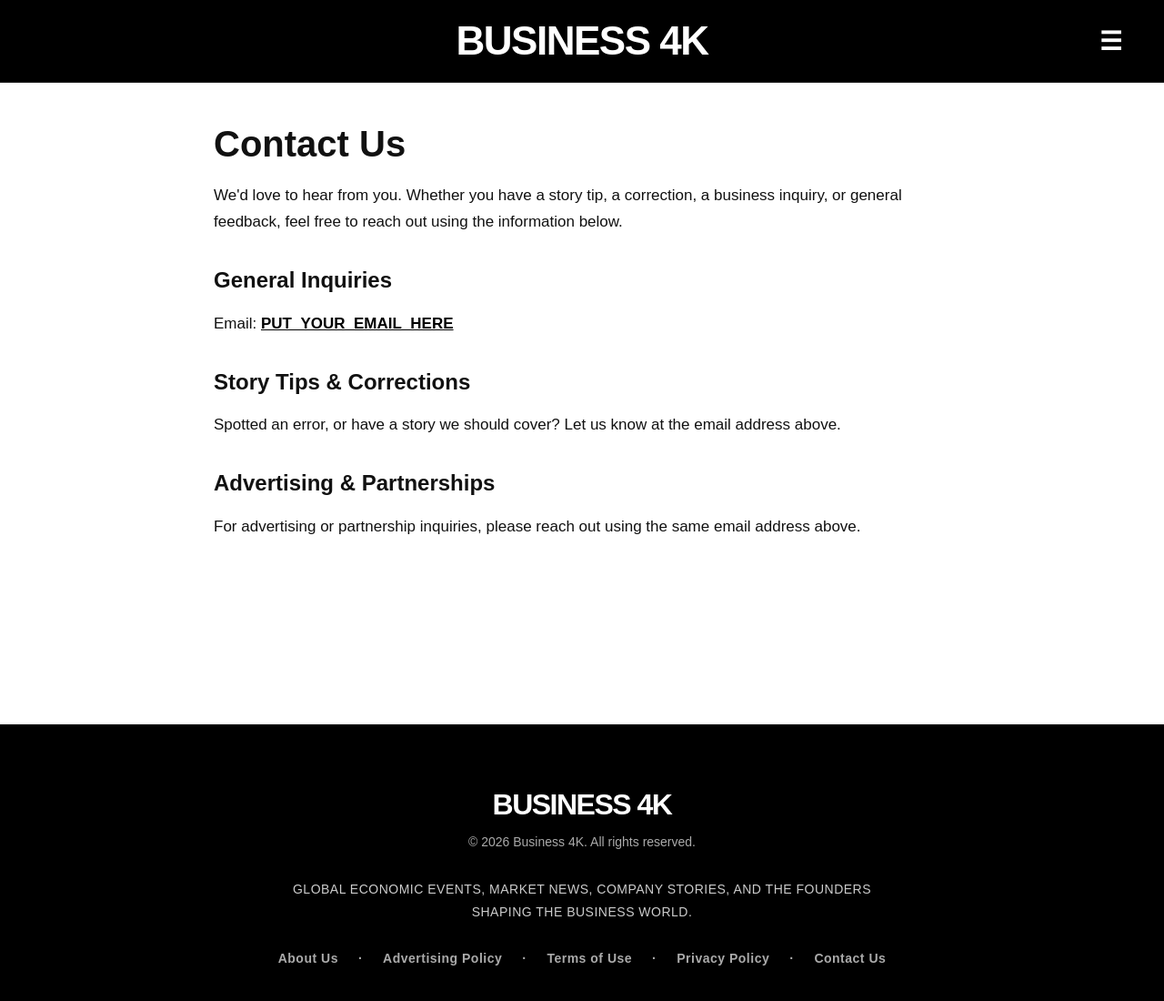
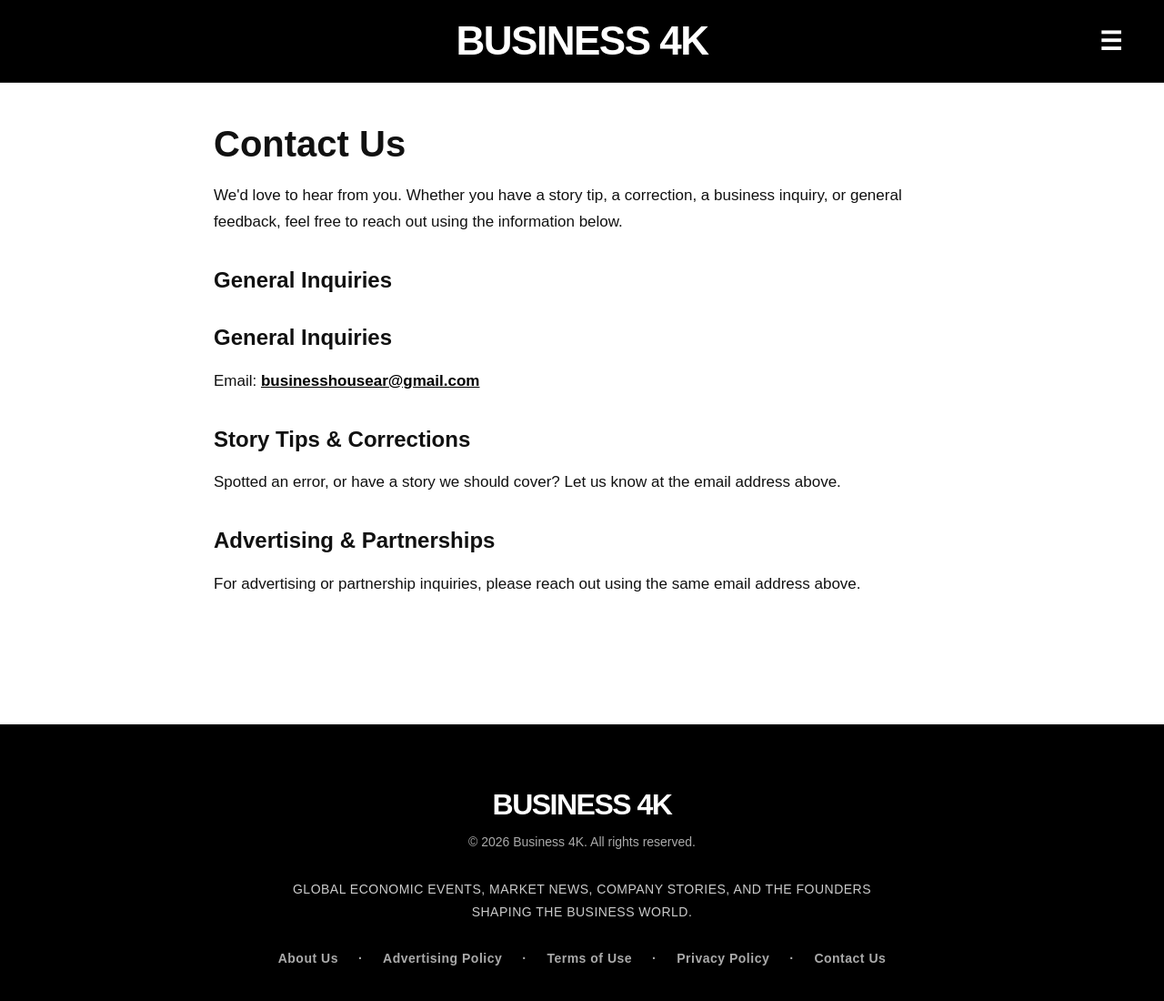
Before and after one commit to business4k/business4k, a Jekyll site: the page built from contact.html, in a window 1280 px wide and 1106 px high. Shown: the top 1100 px of the window at 91% size. Built offline with Jekyll 4.4.1, drawn with Linux system fonts in a browser that asks for light colours.

Commit message:
Update contact email for general inquiries

```diff
--- a/contact.html
+++ b/contact.html
@@ -15,7 +15,10 @@ permalink: /contact/
 
   <h2>General Inquiries</h2>
   <p>
-    Email: <a href="mailto:PUT_YOUR_EMAIL_HERE">PUT_YOUR_EMAIL_HERE</a>
+  <h2>General Inquiries</h2>
+<p>
+  Email: <a href="mailto:businesshousear@gmail.com">businesshousear@gmail.com</a>
+</p>
   </p>
 
   <h2>Story Tips &amp; Corrections</h2>
```
